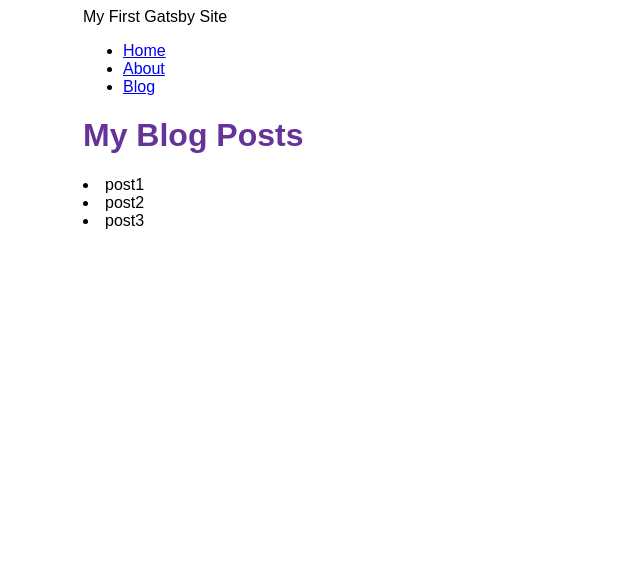
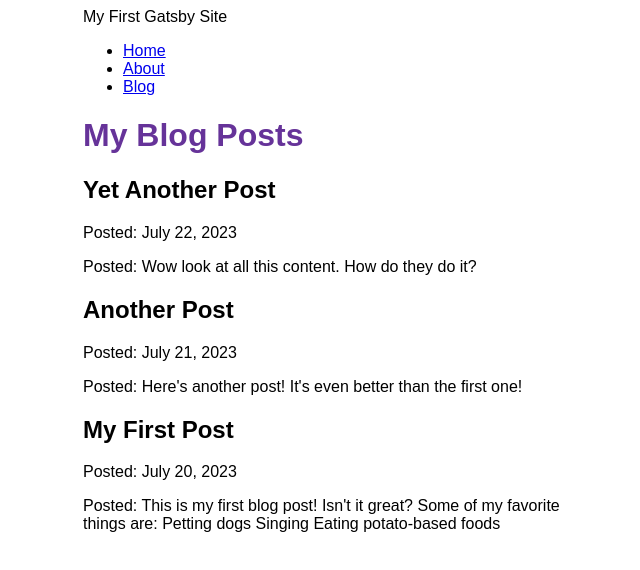
Before and after one commit to aaronshirk/my-first-gatsby-site, a Gatsby site: page /blog in a window 1280 px wide. Shown: the whole page, without its empty margins (307-947 px from the left). Built offline with nearby package versions, Linux system fonts and the light colour scheme; Gatsby itself is replaced by a stand-in of ours.

Commit message:
use mdx plugin

```diff
--- a/gatsby-config.js
+++ b/gatsby-config.js
@@ -17,5 +17,6 @@ module.exports = {
         path: `${__dirname}/blog`,
       },
     },
+    "gatsby-plugin-mdx",
   ],
 };
--- a/package.json
+++ b/package.json
@@ -15,8 +15,10 @@
     "clean": "gatsby clean"
   },
   "dependencies": {
+    "@mdx-js/react": "^2.3.0",
     "gatsby": "^5.11.0",
     "gatsby-plugin-image": "^3.11.0",
+    "gatsby-plugin-mdx": "^5.11.0",
     "gatsby-plugin-sharp": "^5.11.0",
     "gatsby-source-filesystem": "^5.11.0",
     "react": "^18.2.0",
--- a/src/pages/blog.js
+++ b/src/pages/blog.js
@@ -6,8 +6,12 @@ import Seo from "../components/seo";
 const BlogPage = ({ data }) => {
   return (
     <Layout pageTitle="My Blog Posts">
-      {data.allFile.nodes.map((node) => (
-        <li key={node.name}>{node.name}</li>
+      {data.allMdx.nodes.map((node) => (
+        <article key={node.id}>
+          <h2>{node.frontmatter.title}</h2>
+          <p>Posted: {node.frontmatter.date}</p>
+          <p>Posted: {node.excerpt}</p>
+        </article>
       ))}
     </Layout>
   );
@@ -15,9 +19,15 @@ const BlogPage = ({ data }) => {
 
 export const query = graphql`
   query {
-    allFile {
+    allMdx(sort: { frontmatter: { date: DESC } }) {
       nodes {
-        name
+        id
+        excerpt
+        frontmatter {
+          title
+          date(formatString: "MMMM D, YYYY")
+          slug
+        }
       }
     }
   }
```
Also changed, not shown: 1 other file.
